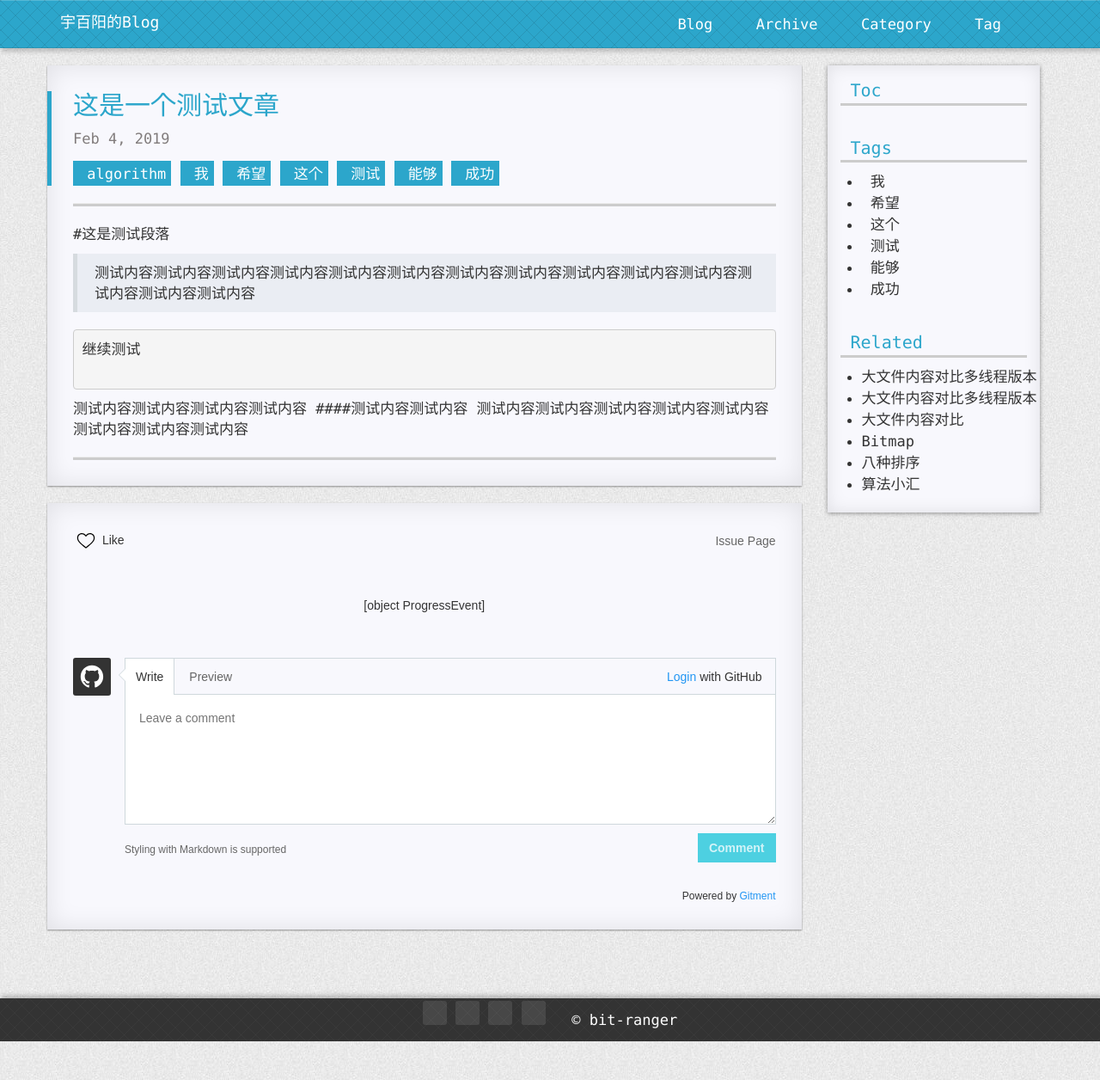
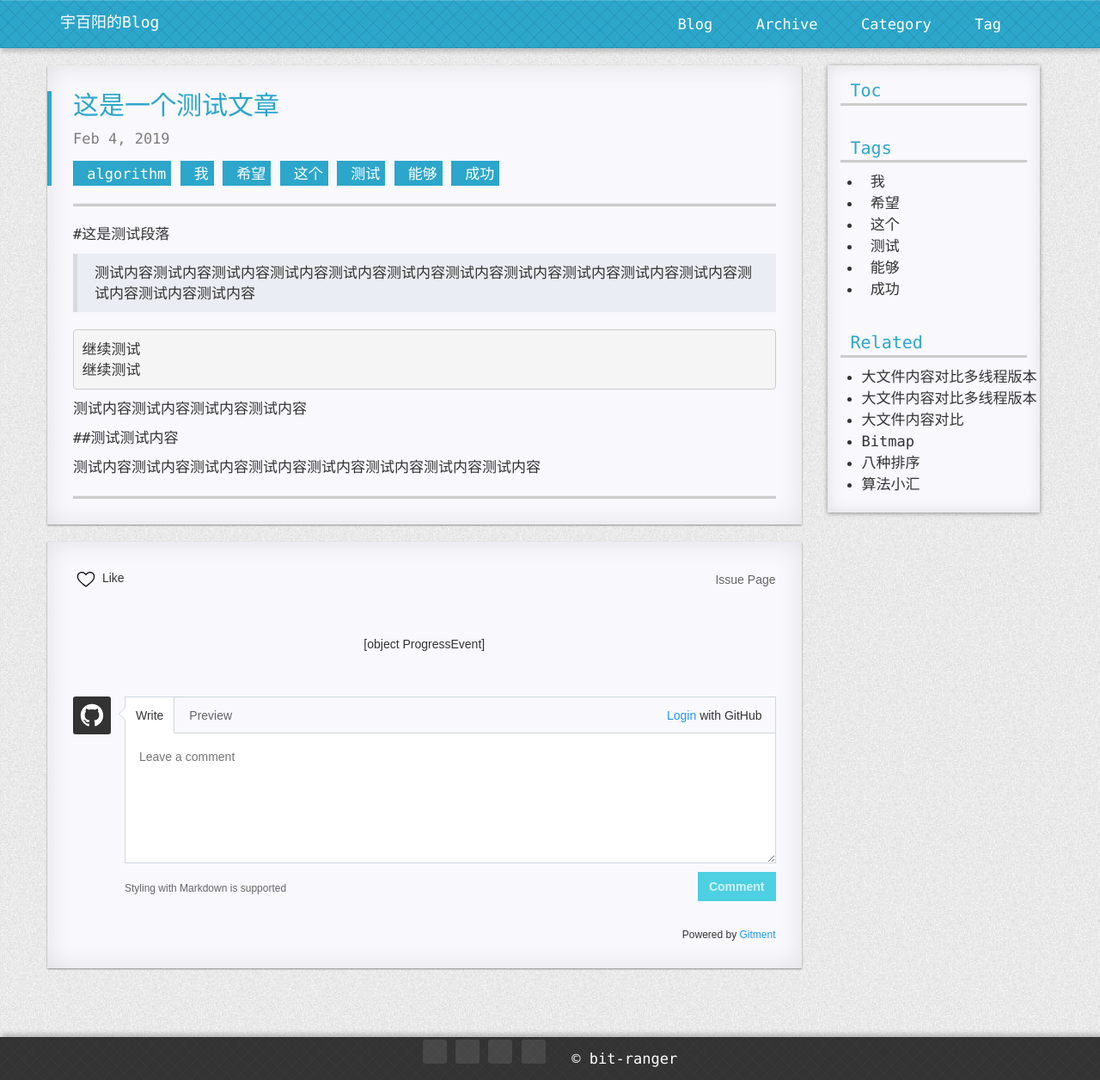
Before and after one commit to YuBaiyang-sudo/YuBaiyang-sudo.github.io, a Jekyll site: the page built from _posts/2019-02-04-test.md, in a window 1280 px wide. Shown: the whole page at 86% size. Built offline with Jekyll 4.4.1, drawn with Linux system fonts in a browser that asks for light colours; nearby versions of some CDN libraries; comment, search, counter and statistics services are not loaded; a style sheet for code colours, icons or effects is not loaded.

Commit message:
Update 2019-02-04-test.md

```diff
--- a/_posts/2019-02-04-test.md
+++ b/_posts/2019-02-04-test.md
@@ -13,11 +13,15 @@ categories: algorithm
 
 ~~~~~测试
 继续测试
-
-~~~~
+继续测试
+~~~~~~~~~~~
 
 
 
 测试内容测试内容测试内容测试内容
-####测试内容测试内容
+
+
+##测试测试内容
+
+
 测试内容测试内容测试内容测试内容测试内容测试内容测试内容测试内容
```
